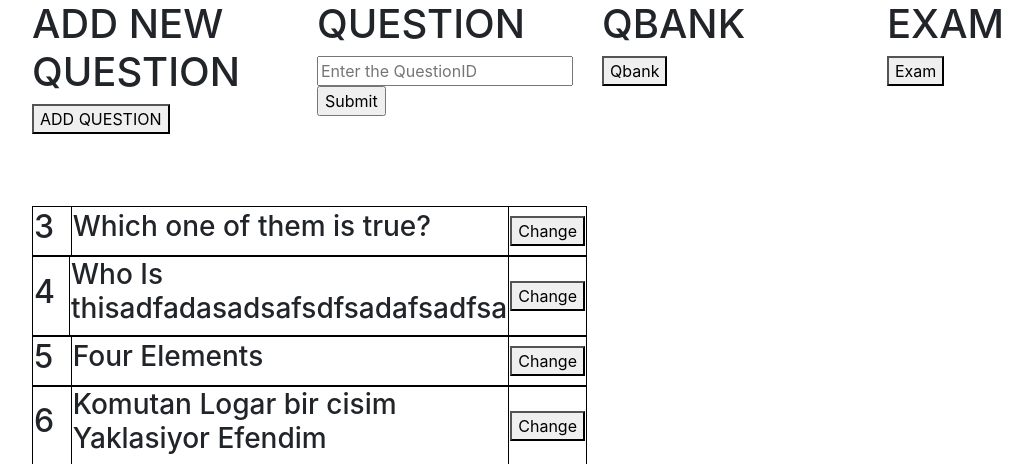
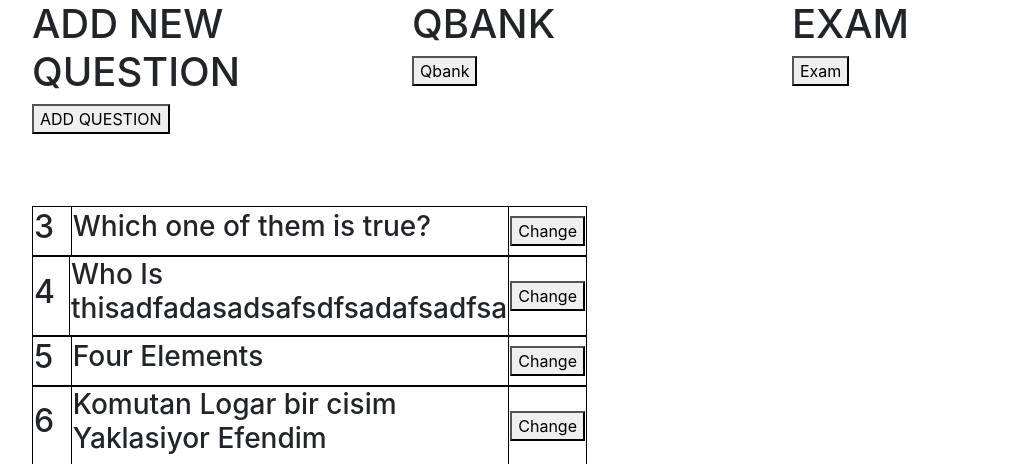
Before and after one commit to canunaldi/scriptphase3, a Django app: page /application/ in a window 1280 px wide. Shown: the top 464 px of the page, without its empty margins (53-1085 px from the left). Run offline with Django 3.2, Linux system fonts and the light colour scheme; data comes from the database, SQL or seed files in the repository; lists and menus that the app fills with data are empty; some libraries are stand-ins or nearby versions.

```diff
--- a/application/templates/application/index.html
+++ b/application/templates/application/index.html
@@ -19,23 +19,15 @@
 <body>
     <div class="container">
         <div class="row">
-            <div class="col-3">
+            <div class="col-4">
                     <h1>ADD NEW QUESTION</h1>
                     <button onclick="addquestion()">ADD QUESTION</button>
                 </div>
-            <div class="col-3">
-                <h1>QUESTION</h1>
-                <form action="{% url 'question' %}" method="POST">
-                        {% csrf_token %}
-                    <input type="text" name="question" placeholder="Enter the QuestionID" />
-                    <input type="submit">
-                </form>
-            </div>
-            <div class="col-3">
+            <div class="col-4">
                 <h1>QBANK</h1>
                 <button onclick="qbank()">Qbank</button>
             </div>
-            <div class="col-3">
+            <div class="col-4">
                 <h1>EXAM</h1>
                 <button onclick="exam()">Exam</button>
             </div>
```
Also changed, not shown: 1 other file.
